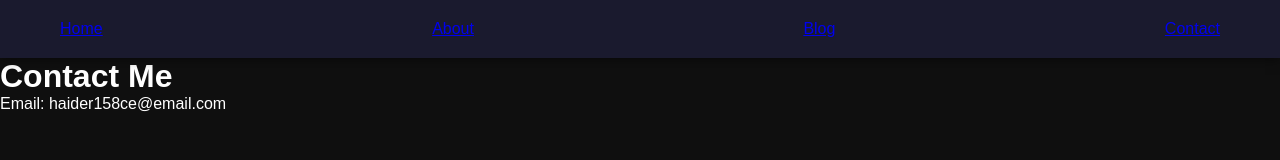
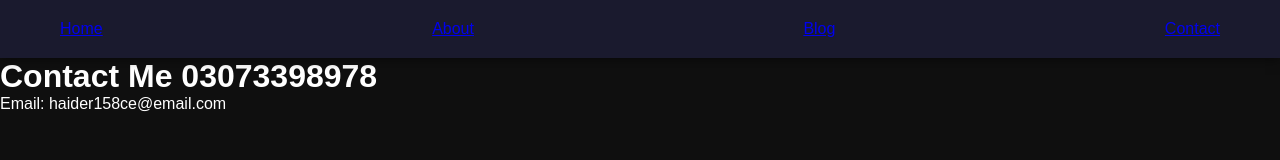
Before and after one commit to M-SajjadHaider/M-SajjadHaider.github.io, a plain HTML site: page contact.html in a window 1280 px wide. Drawn offline with Linux system fonts and the light colour scheme.

Commit message:
Update contact.html

```diff
--- a/contact.html
+++ b/contact.html
@@ -11,7 +11,7 @@
     <a href="blog.html">Blog</a>
     <a href="contact.html">Contact</a>
 </nav>
-<h1>Contact Me</h1>
+<h1>Contact Me 03073398978</h1>
 <p>Email: haider158ce@email.com</p>
 </body>
 </html>
```
